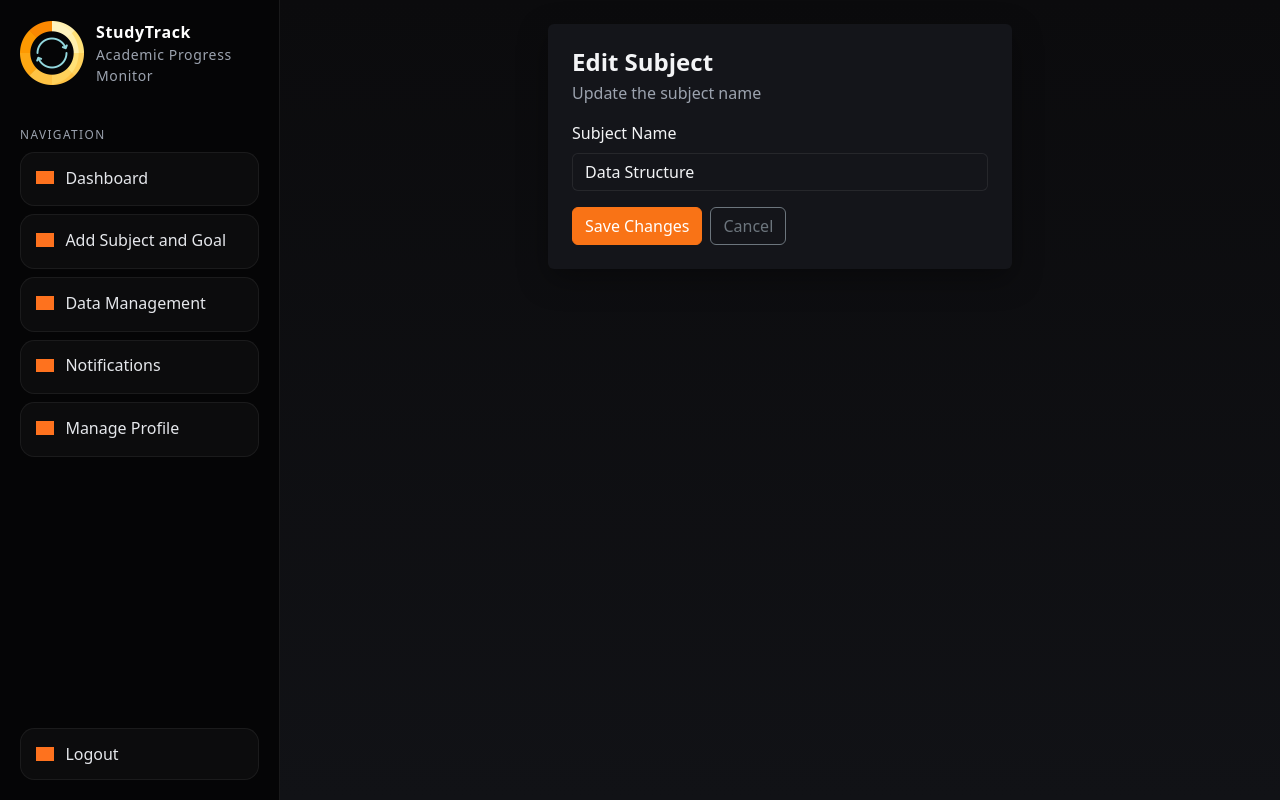
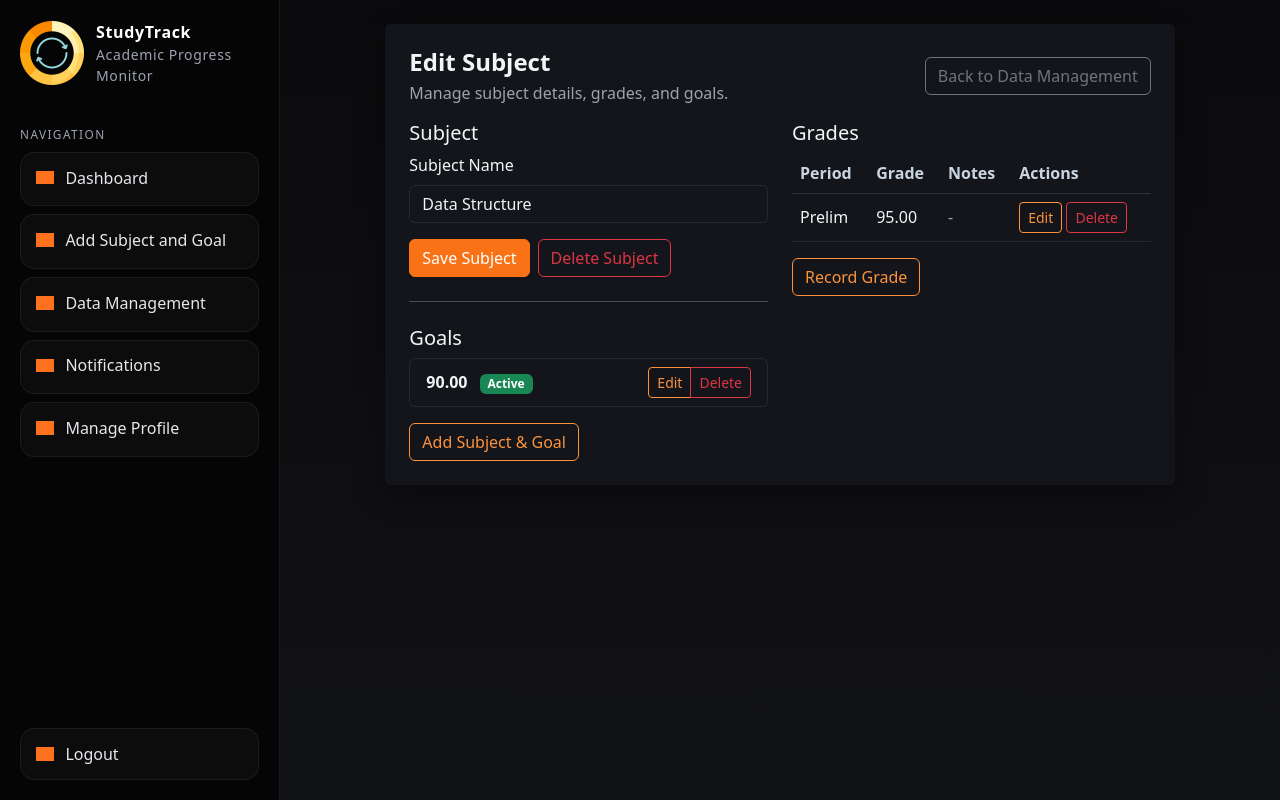
Before and after one commit to 6h0st-2cr1pt/-Study_Track, a Django app: page /subjects/2/edit/ in a window 1280 px wide. Run offline with Django 5.2, Linux system fonts and the light colour scheme; a user stored in the database is signed in; data comes from the database, SQL or seed files in the repository; both versions use the stored data as it was after the commit; grey boxes are pictures that could not be loaded.

Commit message:
Data Management: allow editing subject, grades, and goals (edit/delete pages)

```diff
--- a/StudyTrack/urls.py
+++ b/StudyTrack/urls.py
@@ -17,4 +17,8 @@ urlpatterns = [
     path('data/', views.data_management, name='data_management'),
     path('subjects/<int:pk>/edit/', views.edit_subject, name='edit_subject'),
     path('subjects/<int:pk>/delete/', views.delete_subject, name='delete_subject'),
+    path('grades/<int:pk>/edit/', views.edit_grade, name='edit_grade'),
+    path('goals/<int:pk>/edit/', views.edit_goal, name='edit_goal'),
+    path('grades/<int:pk>/delete/', views.delete_grade, name='delete_grade'),
+    path('goals/<int:pk>/delete/', views.delete_goal, name='delete_goal'),
 ]
--- a/StudyTrack/views.py
+++ b/StudyTrack/views.py
@@ -413,3 +413,68 @@ def delete_subject(request, pk):
 
 	context = {'subject': subject}
 	return render(request, 'delete_subject.html', context)
+
+
+@login_required
+def edit_grade(request, pk):
+	grade = get_object_or_404(GradeEntry, pk=pk, user=request.user)
+	if request.method == 'POST':
+		# allow editing grading_period, grade, notes
+		grading_period = request.POST.get('grading_period')
+		grade_value = request.POST.get('grade')
+		notes = request.POST.get('notes', '')
+		if grading_period and grade_value is not None:
+			try:
+				grade.grade = Decimal(grade_value)
+				grade.grading_period = grading_period
+				grade.notes = notes
+				grade.save(update_fields=['grade', 'grading_period', 'notes'])
+				messages.success(request, 'Grade updated successfully.')
+				return redirect('edit_subject', pk=grade.subject.pk)
+			except Exception:
+				messages.error(request, 'Invalid grade value.')
+
+	period_choices = _get_period_choices(request.user)
+	context = {'grade': grade, 'period_choices': period_choices}
+	return render(request, 'edit_grade.html', context)
+
+
+@login_required
+def delete_grade(request, pk):
+	grade = get_object_or_404(GradeEntry, pk=pk, user=request.user)
+	subject_pk = grade.subject.pk
+	if request.method == 'POST':
+		grade.delete()
+		messages.success(request, 'Grade deleted successfully.')
+		return redirect('edit_subject', pk=subject_pk)
+	return render(request, 'delete_grade.html', {'grade': grade})
+
+
+@login_required
+def edit_goal(request, pk):
+	goal = get_object_or_404(Goal, pk=pk, user=request.user)
+	if request.method == 'POST':
+		target = request.POST.get('target_grade')
+		active = request.POST.get('active') == 'on'
+		try:
+			goal.target_grade = Decimal(target)
+			goal.active = active
+			goal.save(update_fields=['target_grade', 'active'])
+			messages.success(request, 'Goal updated successfully.')
+			return redirect('edit_subject', pk=goal.subject.pk)
+		except Exception:
+			messages.error(request, 'Invalid target grade.')
+
+	context = {'goal': goal}
+	return render(request, 'edit_goal.html', context)
+
+
+@login_required
+def delete_goal(request, pk):
+	goal = get_object_or_404(Goal, pk=pk, user=request.user)
+	subject_pk = goal.subject.pk
+	if request.method == 'POST':
+		goal.delete()
+		messages.success(request, 'Goal deleted successfully.')
+		return redirect('edit_subject', pk=subject_pk)
+	return render(request, 'delete_goal.html', {'goal': goal})
--- a/templates/edit_subject.html
+++ b/templates/edit_subject.html
@@ -4,11 +4,18 @@
 
 {% block content %}
 <div class="row justify-content-center">
-    <div class="col-lg-6 col-md-8">
+    <div class="col-lg-10 col-md-11">
         <div class="card soft-shadow border-0">
             <div class="card-body p-4">
-                <h1 class="h4 section-title mb-1">Edit Subject</h1>
-                <p class="text-muted mb-3">Update the subject name</p>
+                <div class="d-flex justify-content-between align-items-center mb-3">
+                    <div>
+                        <h1 class="h4 section-title mb-1">Edit Subject</h1>
+                        <p class="text-muted mb-0">Manage subject details, grades, and goals.</p>
+                    </div>
+                    <div>
+                        <a href="{% url 'data_management' %}" class="btn btn-outline-secondary">Back to Data Management</a>
+                    </div>
+                </div>
 
                 {% if messages %}
                     <div class="mb-3">
@@ -18,27 +25,87 @@
                     </div>
                 {% endif %}
 
-                <form method="post">
-                    {% csrf_token %}
+                <div class="row">
+                    <div class="col-lg-6">
+                        <h5 class="mb-2">Subject</h5>
+                        <form method="post">
+                            {% csrf_token %}
+                            <div class="mb-3">
+                                <label class="form-label" for="name">Subject Name</label>
+                                <input type="text" id="name" name="name" value="{{ subject.name }}" class="form-control" required>
+                            </div>
+                            <div class="d-flex gap-2">
+                                <button type="submit" class="btn btn-primary">Save Subject</button>
+                                <a href="{% url 'delete_subject' subject.pk %}" class="btn btn-outline-danger">Delete Subject</a>
+                            </div>
+                        </form>
 
-                    <div class="mb-3">
-                        <label class="form-label" for="subject-name">Subject Name</label>
-                        <input
-                            type="text"
-                            class="form-control"
-                            id="subject-name"
-                            name="name"
-                            value="{{ subject.name }}"
-                            required
-                            placeholder="Enter subject name"
-                        >
+                        <hr class="my-4">
+
+                        <h5 class="mb-2">Goals</h5>
+                        {% if subject.goals.all %}
+                            <ul class="list-group mb-3">
+                                {% for g in subject.goals.all %}
+                                    <li class="list-group-item d-flex justify-content-between align-items-center">
+                                        <div>
+                                            <strong>{{ g.target_grade }}</strong>
+                                            {% if g.active %}
+                                                <span class="badge bg-success ms-2">Active</span>
+                                            {% else %}
+                                                <span class="badge bg-secondary ms-2">Inactive</span>
+                                            {% endif %}
+                                        </div>
+                                        <div class="btn-group">
+                                            <a href="{% url 'edit_goal' g.pk %}" class="btn btn-sm btn-outline-primary">Edit</a>
+                                            <a href="{% url 'delete_goal' g.pk %}" class="btn btn-sm btn-outline-danger">Delete</a>
+                                        </div>
+                                    </li>
+                                {% endfor %}
+                            </ul>
+                        {% else %}
+                            <p class="text-muted">No goals yet. <a href="{% url 'add_goal' %}">Add a goal</a>.</p>
+                        {% endif %}
+
+                        <a href="{% url 'add_goal' %}" class="btn btn-outline-primary">Add Subject & Goal</a>
+
                     </div>
 
-                    <div class="d-flex gap-2">
-                        <button type="submit" class="btn btn-primary">Save Changes</button>
-                        <a href="{% url 'data_management' %}" class="btn btn-outline-secondary">Cancel</a>
+                    <div class="col-lg-6">
+                        <h5 class="mb-2">Grades</h5>
+                        {% if subject.grades.all %}
+                            <div class="table-responsive">
+                                <table class="table align-middle mb-0">
+                                    <thead>
+                                        <tr>
+                                            <th>Period</th>
+                                            <th>Grade</th>
+                                            <th>Notes</th>
+                                            <th>Actions</th>
+                                        </tr>
+                                    </thead>
+                                    <tbody>
+                                        {% for gr in subject.grades.all %}
+                                            <tr>
+                                                <td>{{ gr.get_grading_period_display }}</td>
+                                                <td>{{ gr.grade }}</td>
+                                                <td class="text-muted">{{ gr.notes|default:'-' }}</td>
+                                                <td>
+                                                    <a href="{% url 'edit_grade' gr.pk %}" class="btn btn-sm btn-outline-primary">Edit</a>
+                                                    <a href="{% url 'delete_grade' gr.pk %}" class="btn btn-sm btn-outline-danger">Delete</a>
+                                                </td>
+                                            </tr>
+                                        {% endfor %}
+                                    </tbody>
+                                </table>
+                            </div>
+                        {% else %}
+                            <p class="text-muted">No grades recorded yet for this subject.</p>
+                        {% endif %}
+
+                        <a href="{% url 'add_grade' %}" class="btn btn-outline-primary mt-3">Record Grade</a>
                     </div>
-                </form>
+                </div>
+
             </div>
         </div>
     </div>
```
Also changed, not shown: templates/delete_goal.html (added, +29 -0 lines), templates/delete_grade.html (added, +29 -0 lines), templates/edit_goal.html (added, +49 -0 lines), templates/edit_grade.html (added, +58 -0 lines), db.sqlite3.
